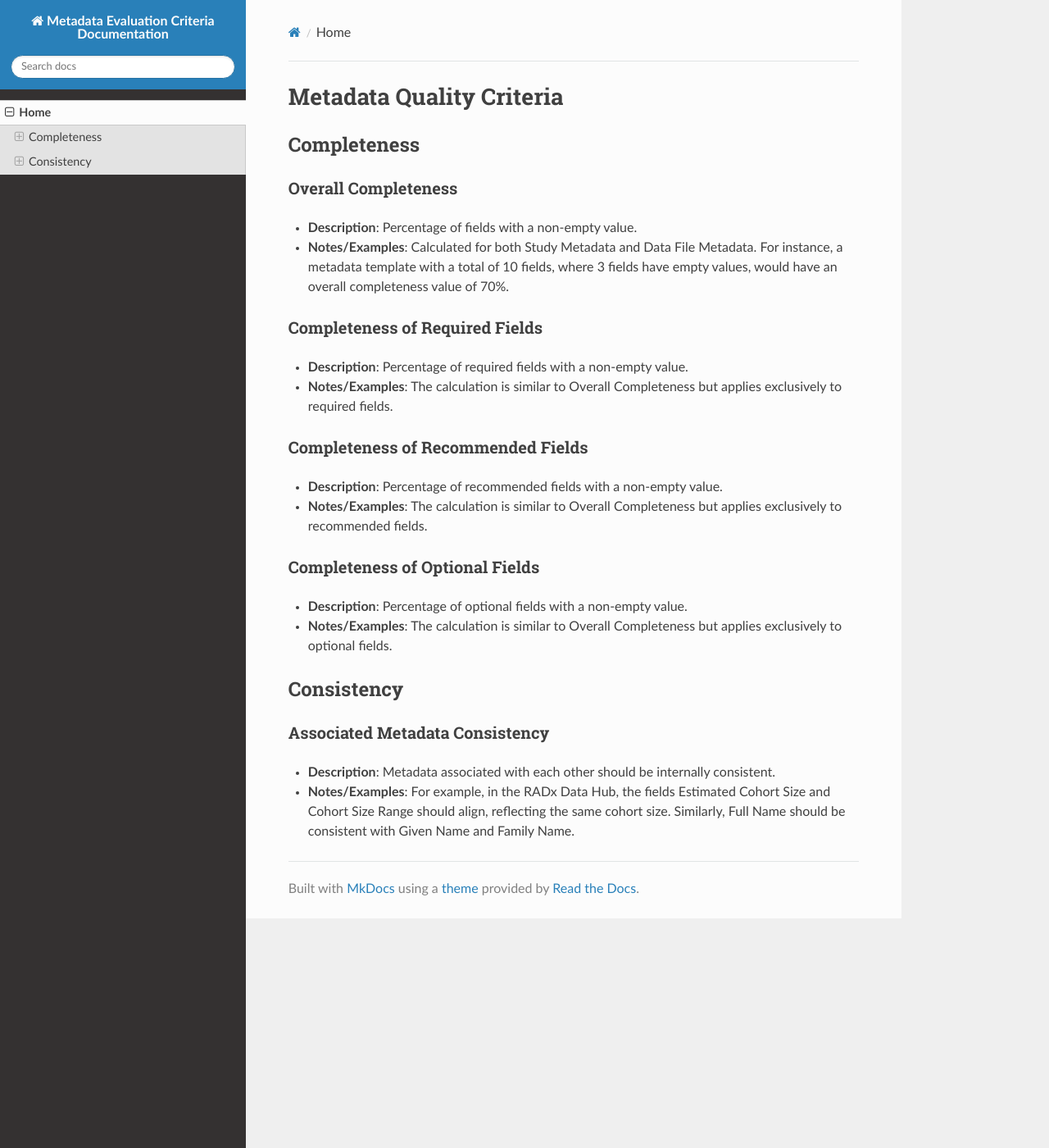
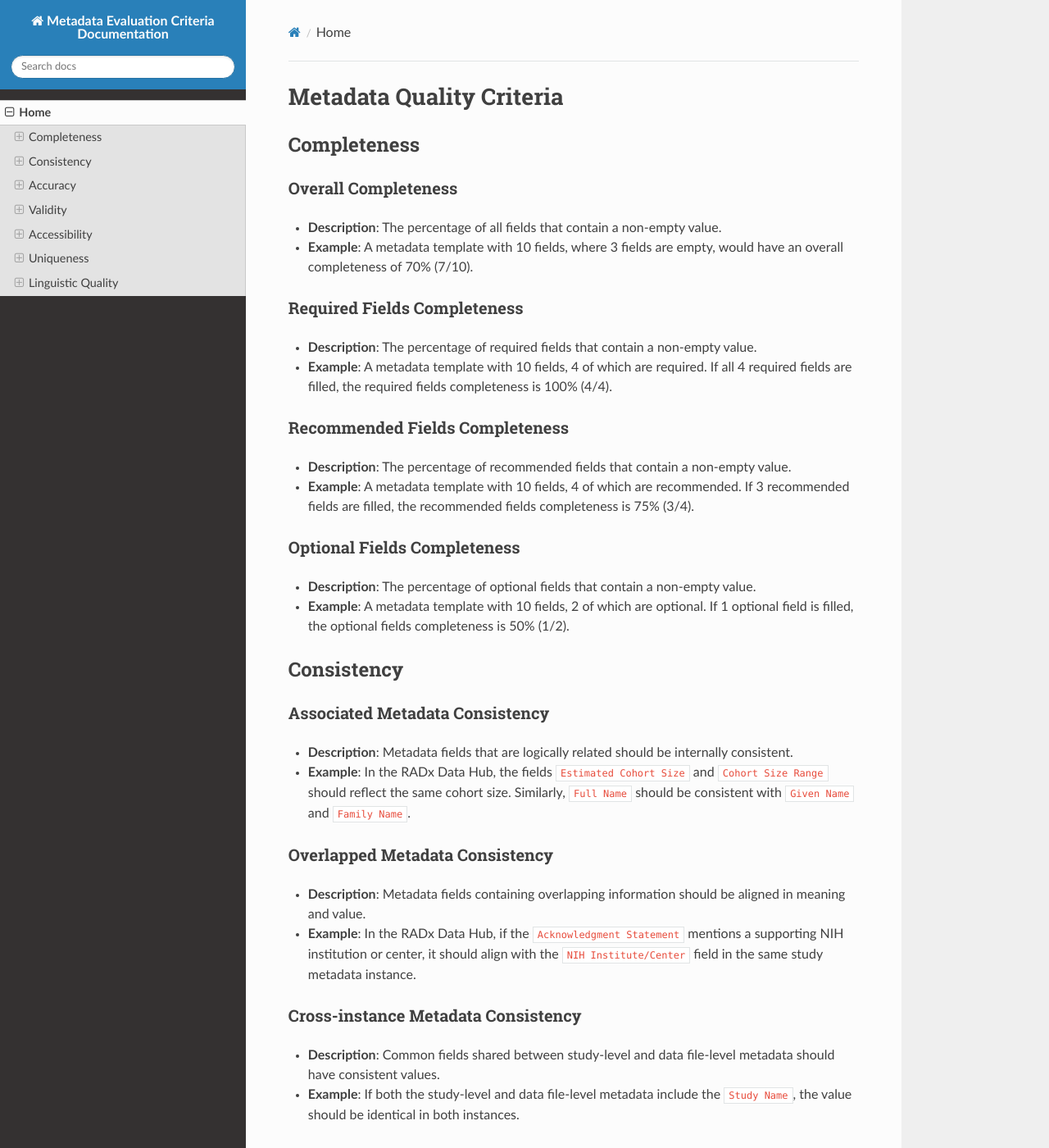
Before and after one commit to bmir-radx/metadata-evaluation-criteria, an MkDocs documentation site: the page built from docs/index.md, in a window 1280 px wide and 1400 px high. Shown: the whole window at 82% size. Built offline with MkDocs 1.6.1, drawn with Linux system fonts in a browser that asks for light colours; nearby versions of some CDN libraries; some of the changed text lies outside the part shown.

```diff
--- a/docs/index.md
+++ b/docs/index.md
@@ -8,23 +8,85 @@
 ## Completeness
 
 ### Overall Completeness
-- **Description**: Percentage of fields with a non-empty value.
-- **Notes/Examples**: Calculated for both Study Metadata and Data File Metadata. For instance, a metadata template with a total of 10 fields, where 3 fields have empty values, would have an overall completeness value of 70%.
+- **Description**: The percentage of all fields that contain a non-empty value.
+- **Example**: A metadata template with 10 fields, where 3 fields are empty, would have an overall completeness of 70% (7/10).
 
-### Completeness of Required Fields
-- **Description**: Percentage of required fields with a non-empty value.
-- **Notes/Examples**: The calculation is similar to Overall Completeness but applies exclusively to required fields.
+### Required Fields Completeness
+- **Description**: The percentage of required fields that contain a non-empty value.
+- **Example**: A metadata template with 10 fields, 4 of which are required. If all 4 required fields are filled, the required fields completeness is 100% (4/4).
 
-### Completeness of Recommended Fields
-- **Description**: Percentage of recommended fields with a non-empty value.
-- **Notes/Examples**: The calculation is similar to Overall Completeness but applies exclusively to recommended fields.
+### Recommended Fields Completeness
+- **Description**: The percentage of recommended fields that contain a non-empty value.
+- **Example**: A metadata template with 10 fields, 4 of which are recommended. If 3 recommended fields are filled, the recommended fields completeness is 75% (3/4).
 
-### Completeness of Optional Fields
-- **Description**: Percentage of optional fields with a non-empty value.
-- **Notes/Examples**: The calculation is similar to Overall Completeness but applies exclusively to optional fields.
+### Optional Fields Completeness
+- **Description**: The percentage of optional fields that contain a non-empty value.
+- **Example**: A metadata template with 10 fields, 2 of which are optional. If 1 optional field is filled, the optional fields completeness is 50% (1/2).
 
 ## Consistency
 
 ### Associated Metadata Consistency
-- **Description**: Metadata associated with each other should be internally consistent.
-- **Notes/Examples**: For example, in the RADx Data Hub, the fields Estimated Cohort Size and Cohort Size Range should align, reflecting the same cohort size. Similarly, Full Name should be consistent with Given Name and Family Name.
+- **Description**: Metadata fields that are logically related should be internally consistent.
+- **Example**: In the RADx Data Hub, the fields `Estimated Cohort Size` and `Cohort Size Range` should reflect the same cohort size. Similarly, `Full Name` should be consistent with `Given Name` and `Family Name`.
+
+### Overlapped Metadata Consistency
+- **Description**: Metadata fields containing overlapping information should be aligned in meaning and value.
+- **Example**: In the RADx Data Hub, if the `Acknowledgment Statement` mentions a supporting NIH institution or center, it should align with the `NIH Institute/Center` field in the same study metadata instance.
+
+### Cross-instance Metadata Consistency
+- **Description**: Common fields shared between study-level and data file-level metadata should have consistent values.
+- **Example**: If both the study-level and data file-level metadata include the `Study Name`, the value should be identical in both instances.
+
+## Accuracy
+
+### External Reference Accuracy
+- **Description**: Validates that metadata fields referencing external systems (e.g., NIH RePORTER, funding sources) accurately reflect the information found in those authoritative sources.
+- **Example**: Cross-checked against NIH RePORTER using provided `NIH Grant or Contract Number(s)` information to ensure alignment of `NIH Institute/Center` and `Funding Opportunity Announcement (FOA) Number` metadata.
+
+### Linked Resource Accuracy
+- **Description**: Ensures that URLs provided in metadata resolve to the correct and intended external resource, accurately representing the associated study or content.
+- **Example**: Verified that `ClinicalTrials.gov URLs` point to the corresponding study.
+
+## Validity
+
+### File Format Validity
+- **Description**: Validates that the uploaded file is a well-formed and syntactically correct JSON file.
+- **Example**: A file that includes an unexpected trailing comma or unmatched brackets will fail this check.
+
+### Schema Validity
+- **Description**: Verifies that the JSON structure aligns with the defined CEDAR template.
+- **Example**: A JSON file missing required fields like `fileName` or `fileType` will not conform to the schema.
+
+### Value Constraint Validity
+- **Description**: Ensures that metadata conforms to the constraints specified in the CEDAR template, such as allowed controlled terms, formats, data types, and required patterns.
+- **Example**: A field like `Subjects`, constrained to controlled terms from an ontology (e.g., MeSH), must use valid concept labels such as *COVID-19*. Free-text variations like *covid-19* are not accepted, as they do not match the standardized ontology term.
+
+## Accessibility
+
+### Link Accessibility
+- **Description**: Evaluates whether all link-type fields are accessible and resolve to valid, publicly reachable web pages.
+- **Example**: Fields such as `Study Website URL`, `ClinicalTrials.gov URL`, `Publication URLs`, `Funding Opportunity Announcement (FOA) URL`, and `RAPIDS Link` are tested to ensure they are not broken and point to the intended resources.
+
+## Uniqueness
+
+### Metadata Instance Uniqueness
+- **Description**: Ensures that each metadata instance is uniquely identifiable and not duplicated within the dataset or metadata repository.
+- **Example**: Two instances with the same combination of `Study ID`, `Data File Name`, and `Version` would violate uniqueness. Each metadata instance should have a distinct identifier or a unique combination of key fields to prevent duplication.
+
+## Linguistic Quality
+
+### Text Formatting Consistency
+- **Description**: Evaluates the consistency and cleanliness of text formatting.
+- **Example**: The presence of unnecessary spaces, inconsistent use of line breaks, or other visual irregularities that affect readability.
+
+### Grammatical Correctness
+- **Description**: Ensures that text adheres to proper grammatical rules, improving clarity, professionalism, and readability.
+- **Example**: A sentence like `"The study include data from 2020"` should be corrected to `"The study includes data from 2020"`.
+
+### Spelling Accuracy
+- **Description**: Detects and corrects spelling errors to maintain lexical precision and avoid ambiguity.
+- **Example**: A value like `"diabtes"` should be corrected to `"diabetes"`.
+
+### Punctuation Accuracy
+- **Description**: Identifies missing or incorrect punctuation marks to ensure sentence completeness and proper structure.
+- **Example**: A sentence like `"This study investigates heart disease"` may require a period: `"This study investigates heart disease."`
```
Also changed, not shown: _config.yml (deleted, +0 -21 lines), docs/criteria.md (deleted, +0 -25 lines).
